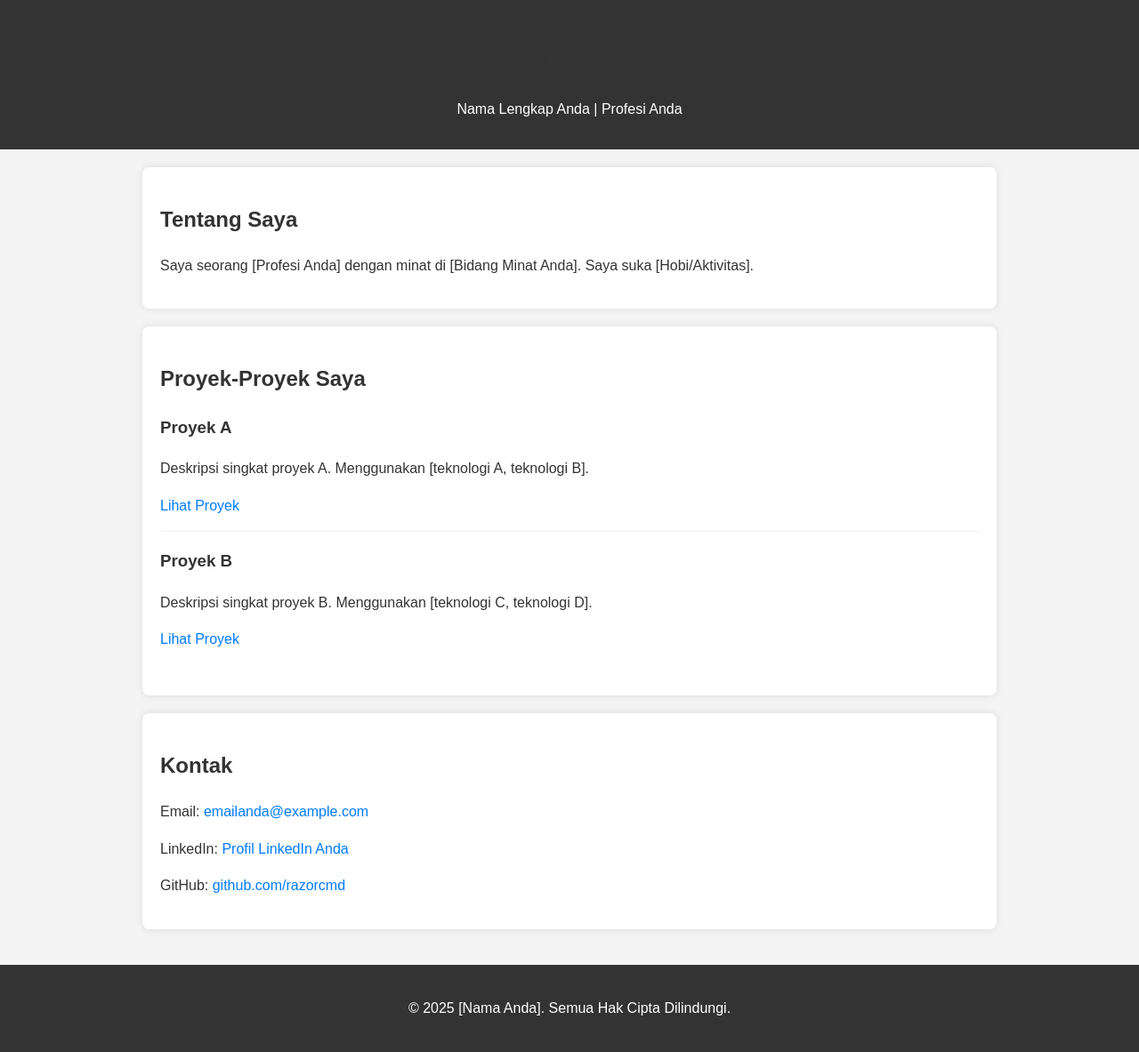
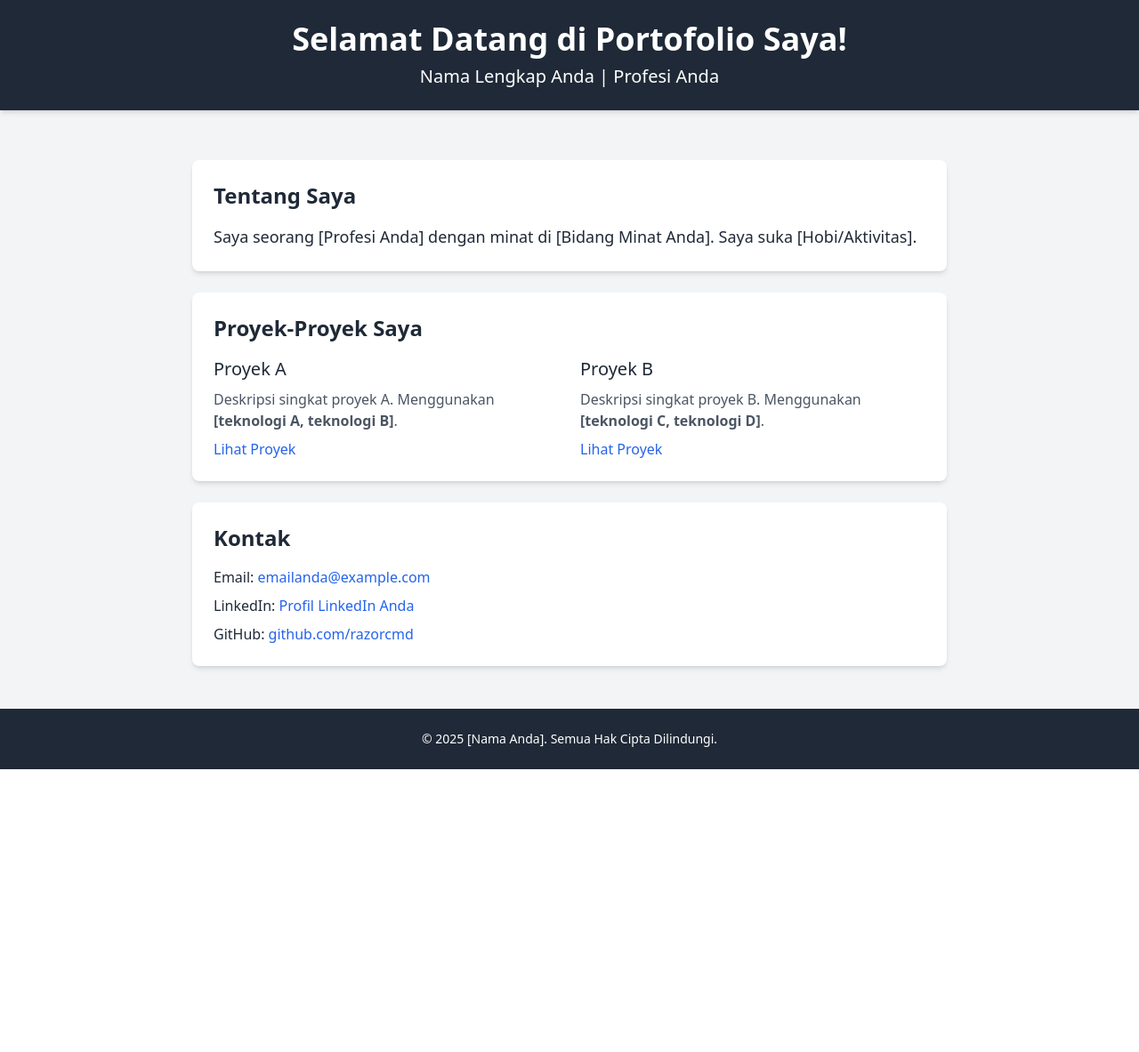
Before and after one commit to razorcmd/bijaks, a Flask app: page / in a window 1280 px wide. Shown: the whole page at 89% size. After the commit the page ends 865 px from the top, so only its background shows below. Run offline with Flask 3, Linux system fonts and the light colour scheme; some libraries are stand-ins or nearby versions.

Commit message:
Integrate Tailwind CSS via CDN for portfolio design

```diff
--- a/static/style.css
+++ /dev/null
@@ -1,59 +0,0 @@
-body {
-    font-family: Arial, sans-serif;
-    line-height: 1.6;
-    margin: 0;
-    padding: 0;
-    background: #f4f4f4;
-    color: #333;
-}
-
-header {
-    background: #333;
-    color: #fff;
-    padding: 1rem 0;
-    text-align: center;
-}
-
-main {
-    padding: 20px;
-    max-width: 960px;
-    margin: auto;
-}
-
-section {
-    background: #fff;
-    padding: 20px;
-    margin-bottom: 20px;
-    border-radius: 8px;
-    box-shadow: 0 0 10px rgba(0,0,0,0.1);
-}
-
-h1, h2 {
-    color: #333;
-}
-
-.project-item {
-    border-bottom: 1px solid #eee;
-    padding-bottom: 15px;
-    margin-bottom: 15px;
-}
-
-.project-item:last-child {
-    border-bottom: none;
-}
-
-a {
-    color: #007bff;
-    text-decoration: none;
-}
-
-a:hover {
-    text-decoration: underline;
-}
-
-footer {
-    text-align: center;
-    padding: 20px;
-    background: #333;
-    color: #fff;
-}
--- a/templates/index.html
+++ b/templates/index.html
@@ -4,42 +4,45 @@
     <meta charset="UTF-8">
     <meta name="viewport" content="width=device-width, initial-scale=1.0">
     <title>Portofolio [Nama Anda]</title>
-    <link rel="stylesheet" href="{{ url_for('static', filename='style.css') }}">  </head>
-<body>
-    <header>
-        <h1>Selamat Datang di Portofolio Saya!</h1>
-        <p>Nama Lengkap Anda | Profesi Anda</p>
+    <script src="https://cdn.tailwindcss.com"></script>
+    </head>
+<body class="font-sans antialiased bg-gray-100 text-gray-800">
+    <header class="bg-gray-800 text-white p-6 text-center shadow-md">
+        <h1 class="text-4xl font-bold mb-2">Selamat Datang di Portofolio Saya!</h1>
+        <p class="text-xl">Nama Lengkap Anda | Profesi Anda</p>
     </header>
 
-    <main>
-        <section id="about">
-            <h2>Tentang Saya</h2>
-            <p>Saya seorang [Profesi Anda] dengan minat di [Bidang Minat Anda]. Saya suka [Hobi/Aktivitas].</p>
+    <main class="max-w-4xl mx-auto p-6 mt-8">
+        <section id="about" class="bg-white p-6 rounded-lg shadow-md mb-6">
+            <h2 class="text-2xl font-semibold mb-4">Tentang Saya</h2>
+            <p class="text-lg leading-relaxed">Saya seorang [Profesi Anda] dengan minat di [Bidang Minat Anda]. Saya suka [Hobi/Aktivitas].</p>
         </section>
 
-        <section id="projects">
-            <h2>Proyek-Proyek Saya</h2>
-            <div class="project-item">
-                <h3>Proyek A</h3>
-                <p>Deskripsi singkat proyek A. Menggunakan [teknologi A, teknologi B].</p>
-                <a href="#" target="_blank">Lihat Proyek</a>
-            </div>
-            <div class="project-item">
-                <h3>Proyek B</h3>
-                <p>Deskripsi singkat proyek B. Menggunakan [teknologi C, teknologi D].</p>
-                <a href="#" target="_blank">Lihat Proyek</a>
+        <section id="projects" class="bg-white p-6 rounded-lg shadow-md mb-6">
+            <h2 class="text-2xl font-semibold mb-4">Proyek-Proyek Saya</h2>
+            <div class="grid grid-cols-1 md:grid-cols-2 gap-6">
+                <div class="project-item border-b border-gray-200 pb-4 mb-4 md:border-none md:pb-0 md:mb-0">
+                    <h3 class="text-xl font-medium mb-2">Proyek A</h3>
+                    <p class="text-gray-600 mb-2">Deskripsi singkat proyek A. Menggunakan <span class="font-semibold">[teknologi A, teknologi B]</span>.</p>
+                    <a href="#" target="_blank" class="text-blue-600 hover:underline">Lihat Proyek</a>
+                </div>
+                <div class="project-item">
+                    <h3 class="text-xl font-medium mb-2">Proyek B</h3>
+                    <p class="text-gray-600 mb-2">Deskripsi singkat proyek B. Menggunakan <span class="font-semibold">[teknologi C, teknologi D]</span>.</p>
+                    <a href="#" target="_blank" class="text-blue-600 hover:underline">Lihat Proyek</a>
+                </div>
             </div>
         </section>
 
-        <section id="contact">
-            <h2>Kontak</h2>
-            <p>Email: <a href="mailto:emailanda@example.com">emailanda@example.com</a></p>
-            <p>LinkedIn: <a href="#" target="_blank">Profil LinkedIn Anda</a></p>
-            <p>GitHub: <a href="https://github.com/razorcmd" target="_blank">github.com/razorcmd</a></p>
+        <section id="contact" class="bg-white p-6 rounded-lg shadow-md mb-6">
+            <h2 class="text-2xl font-semibold mb-4">Kontak</h2>
+            <p class="mb-2">Email: <a href="mailto:emailanda@example.com" class="text-blue-600 hover:underline">emailanda@example.com</a></p>
+            <p class="mb-2">LinkedIn: <a href="#" target="_blank" class="text-blue-600 hover:underline">Profil LinkedIn Anda</a></p>
+            <p>GitHub: <a href="https://github.com/razorcmd" target="_blank" class="text-blue-600 hover:underline">github.com/razorcmd</a></p>
         </section>
     </main>
 
-    <footer>
+    <footer class="bg-gray-800 text-white p-6 text-center text-sm">
         <p>&copy; 2025 [Nama Anda]. Semua Hak Cipta Dilindungi.</p>
     </footer>
 
```
